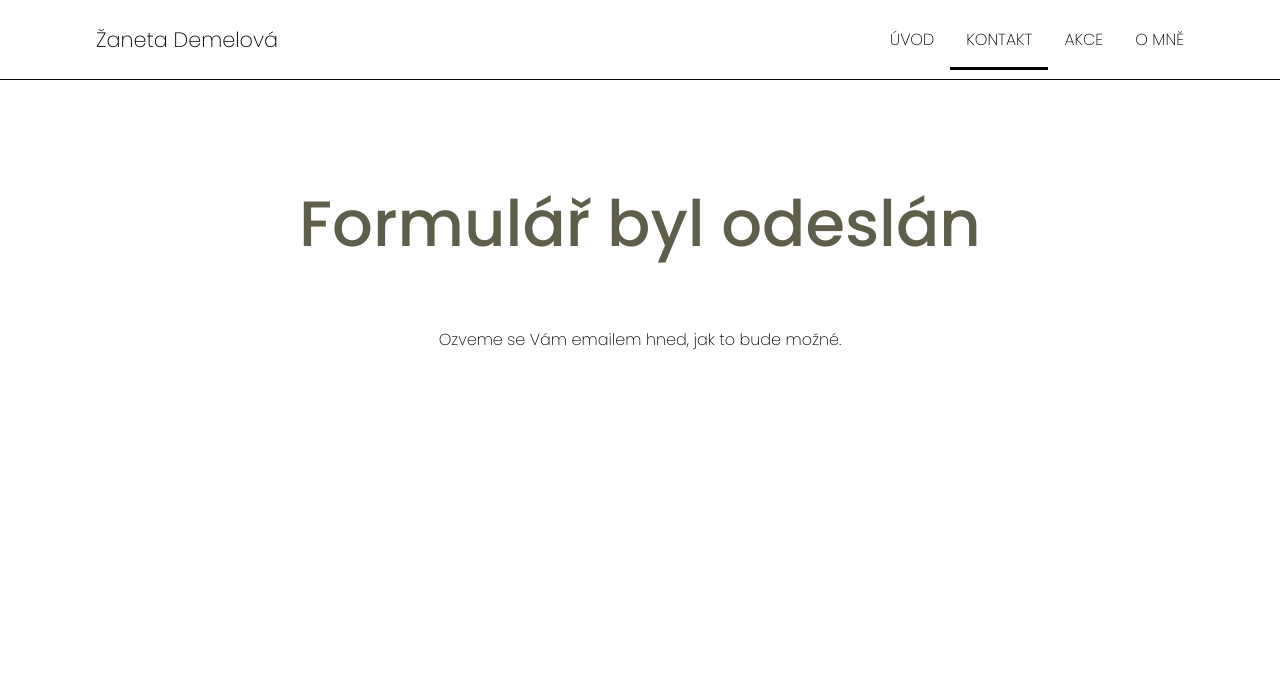
After one commit to PatrikDemel/patrikdemel.github.io, a PHP site: page /submissionSent.html in a window 1280 px wide. The commit adds this page. Shown: the top 679 px of the page. Run offline with PHP 8.4, Linux system fonts and the light colour scheme.

Commit message:
edits in contact.html

```diff
--- a/zanetademelova/contact.html
+++ b/zanetademelova/contact.html
@@ -49,8 +49,11 @@
             </div>
         </div>
         <div id="contactform" class="separator-L">
+            <h2 class="heading-2 text-bold">Odeslat formulář</h2>
+            <p>Po kliknutí na tlačítko "Odeslat" je potřeba ověřit, zda nejste robot.</p>
             <form action="https://formsubmit.co/patrikdemel@icloud.com" method="POST"/>
-                <input type="hidden" name="_subject" value="New submission">
+                <input type="hidden" name="_next" value="https://patrikdemel.github.io/zanetademeloval">
+                <input type="hidden" name="_subject" value="Žaneta Demelová Eshop | New Submission">
                 <label for="fullname">Jméno a příjmení</label>
                 <input name="FullName" type="text" id="fullname" required>
                  <label for="email">Email</label>
--- a/zanetademelova/cs/main.css
+++ b/zanetademelova/cs/main.css
@@ -148,10 +148,9 @@ a {
     display: flex;
     flex-direction: column;
     align-items: flex-start;
-    justify-content: center;
     width: 40%;
-    padding-left: 15%;
     overflow: hidden;
+    padding: 6rem 0 0 15%;
 }
 
 #contactinfo div {
@@ -175,7 +174,7 @@ a {
     justify-content: center;
     width: 60%;
     padding-left: 6%;
-    margin: 9% 0;
+    margin: 5% 0;
 }
 
 #contactform form {
@@ -191,6 +190,10 @@ a {
 
 #contactform textarea {
     width: 40%;
+}
+
+#contactform p {
+    margin-bottom: 2rem;
 }
 
 
@@ -212,6 +215,11 @@ a {
 }
 
 
+/* Thank you */
+#thankyou {
+    flex-direction: column;
+}
+
 /* Footer */
 footer {
     border-top: 1px solid #000;
--- /dev/null
+++ b/zanetademelova/submissionSent.html
@@ -0,0 +1,42 @@
+<!DOCTYPE html>
+<html lang="cs">
+<head>
+  <meta charset="UTF-8">
+  <meta name="viewport" content="width=device-width, initial-scale=1.0"/>
+  <!-- Link CSS -->
+  <link rel="stylesheet" href="cs/main.css">
+  <!-- Link Icon -->
+  <link rel="icon" href="./img/title-icon.svg">
+  <!-- Link Font -->
+  <link rel="preconnect" href="https://fonts.googleapis.com">
+  <link rel="preconnect" href="https://fonts.gstatic.com" crossorigin>
+  <link href="https://fonts.googleapis.com/css2?family=Poppins:wght@200&display=swap" rel="stylesheet">
+  <link rel="preconnect" href="https://fonts.googleapis.com">
+  <link rel="preconnect" href="https://fonts.gstatic.com" crossorigin>
+  <link href="https://fonts.googleapis.com/css2?family=Poppins:wght@500&display=swap" rel="stylesheet">
+  <!-- Link FontAwesome -->
+  <link rel="stylesheet" href="https://cdnjs.cloudflare.com/ajax/libs/font-awesome/6.2.1/css/all.min.css"
+        integrity="sha512-MV7K8+y+gLIBoVD59lQIYicR65iaqukzvf/nwasF0nqhPay5w/9lJmVM2hMDcnK1OnMGCdVK+iQrJ7lzPJQd1w=="
+        crossorigin="anonymous" referrerpolicy="no-referrer"/>
+  <!-- Title -->
+  <title>Žaneta Demelová | Kontakt</title>
+</head>
+
+
+<body>
+<!-- Navigation Bar -->
+<nav id="navbar">
+  <div class="logo"><a href="index.html">Žaneta Demelová</a></div>
+  <ul>
+    <li><a href="index.html">Úvod</a></li>
+    <li><a class="current" href="contact.html">Kontakt</a></li>
+    <li><a href="events.html">Akce</a></li>
+    <li><a href="about.html">O mně</a></li>
+  </ul>
+</nav>
+</body>
+<section id="thankyou" class="card-section">
+  <h1 class="heading-1 text-center text-bold pad-3">Formulář byl odeslán</h1>
+  <p class="text-center">Ozveme se Vám emailem hned, jak to bude možné.</p>
+</section>
+</html>
```
